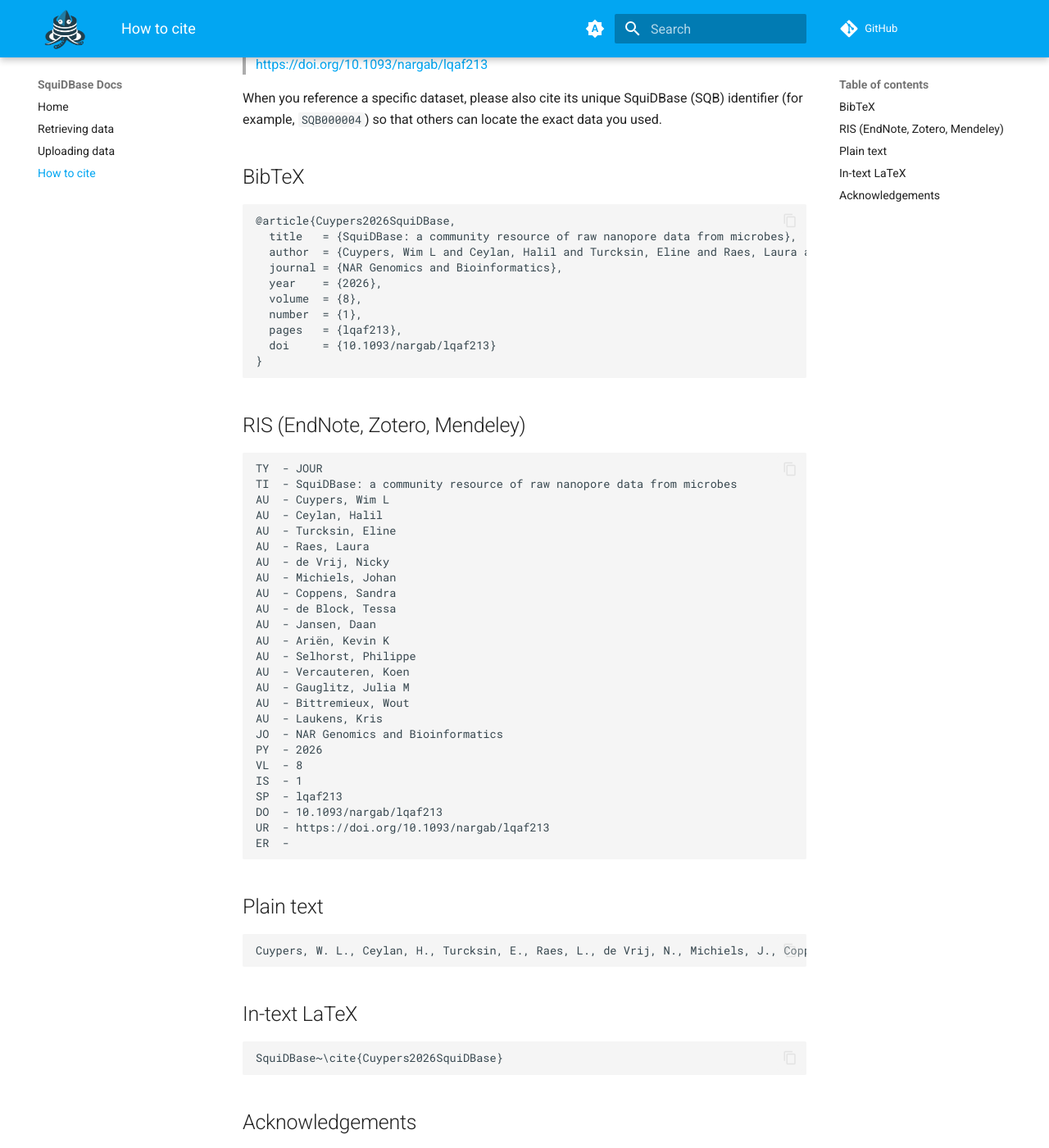
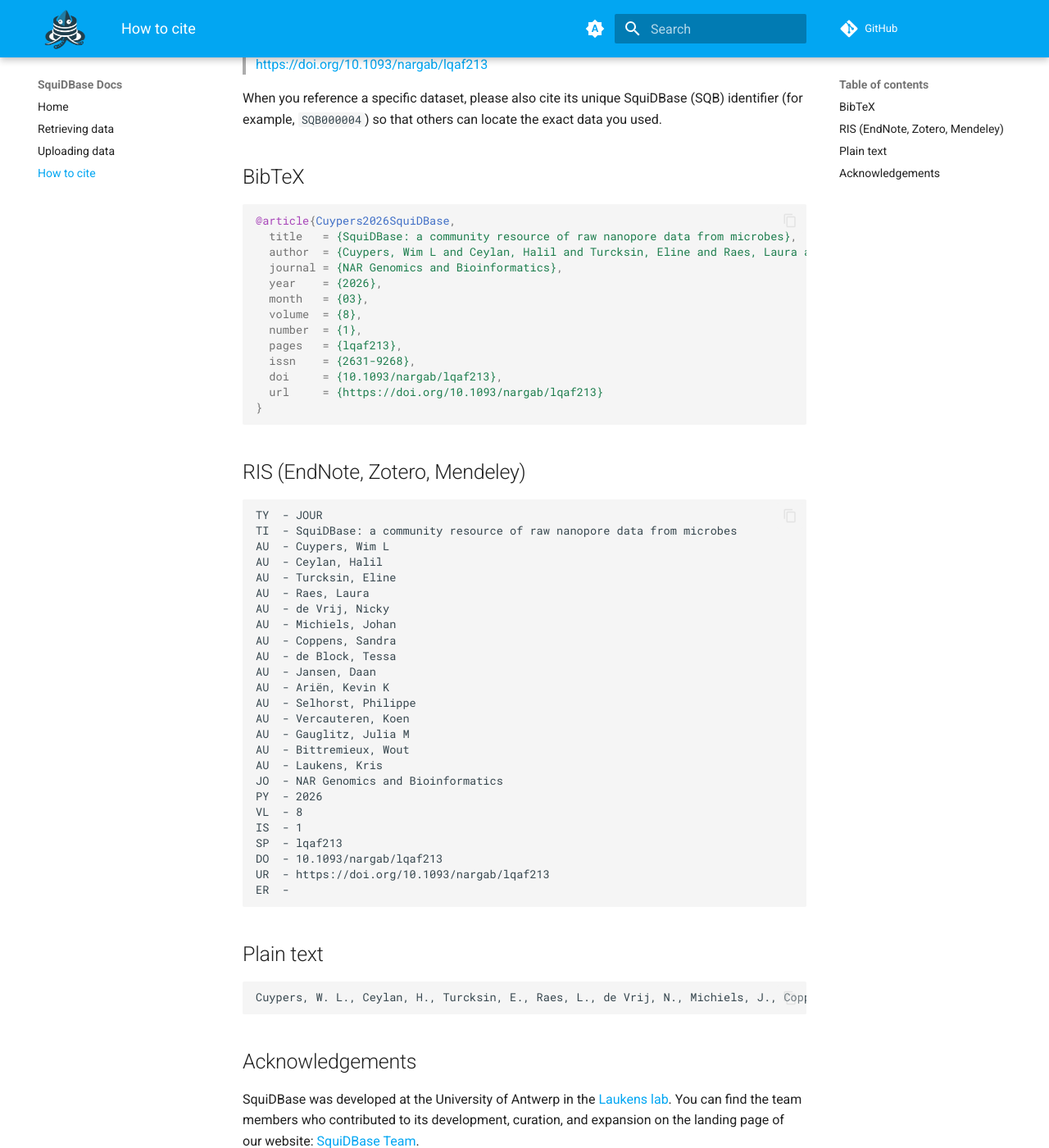
Before and after one commit to SquiDBase/docs, an MkDocs documentation site: the page built from docs/citation.md, in a window 1280 px wide and 1400 px high, scrolled down 280 px. Shown: the whole window at 82% size. Built offline with MkDocs 1.6.1 and Material for MkDocs 9.7.7, drawn with Linux system fonts in a browser that asks for light colours; comment, search, counter and statistics services are not loaded.

Commit message:
Address PR review: fix code fences, enrich BibTeX, drop LaTeX section
- Add pymdownx.superfences so fenced code blocks render and the copy
  button applies (Copilot review)
- Add month, issn, and url fields to the BibTeX entry to match the
  official NARGAB export (laura-raes)
- Remove the redundant "In-text LaTeX" section (laura-raes)

Co-Authored-By: Claude Opus 4.8 (1M context) <noreply@anthropic.com>

````diff
--- a/docs/citation.md
+++ b/docs/citation.md
@@ -14,10 +14,13 @@ When you reference a specific dataset, please also cite its unique SquiDBase (SQ
   author  = {Cuypers, Wim L and Ceylan, Halil and Turcksin, Eline and Raes, Laura and de Vrij, Nicky and Michiels, Johan and Coppens, Sandra and de Block, Tessa and Jansen, Daan and Ari{\"e}n, Kevin K and Selhorst, Philippe and Vercauteren, Koen and Gauglitz, Julia M and Bittremieux, Wout and Laukens, Kris},
   journal = {NAR Genomics and Bioinformatics},
   year    = {2026},
+  month   = {03},
   volume  = {8},
   number  = {1},
   pages   = {lqaf213},
-  doi     = {10.1093/nargab/lqaf213}
+  issn    = {2631-9268},
+  doi     = {10.1093/nargab/lqaf213},
+  url     = {https://doi.org/10.1093/nargab/lqaf213}
 }
 ```
 
@@ -57,12 +60,6 @@ ER  -
 Cuypers, W. L., Ceylan, H., Turcksin, E., Raes, L., de Vrij, N., Michiels, J., Coppens, S., de Block, T., Jansen, D., Ariën, K. K., Selhorst, P., Vercauteren, K., Gauglitz, J. M., Bittremieux, W., & Laukens, K. (2026). SquiDBase: a community resource of raw nanopore data from microbes. NAR Genomics and Bioinformatics, 8(1), lqaf213. https://doi.org/10.1093/nargab/lqaf213
 ```
 
-## In-text LaTeX
-
-```latex
-SquiDBase~\cite{Cuypers2026SquiDBase}
-```
-
 ## Acknowledgements
 
 SquiDBase was developed at the University of Antwerp in the [Laukens lab](https://laukenslab.org/). You can find the team members who contributed to its development, curation, and expansion on the landing page of our website: [SquiDBase Team](https://squidbase.org/).
--- a/mkdocs.yml
+++ b/mkdocs.yml
@@ -41,4 +41,5 @@ extra_css:
   - stylesheets/extra.css
 markdown_extensions:
   - pymdownx.blocks.caption
+  - pymdownx.superfences
   - tables
````
